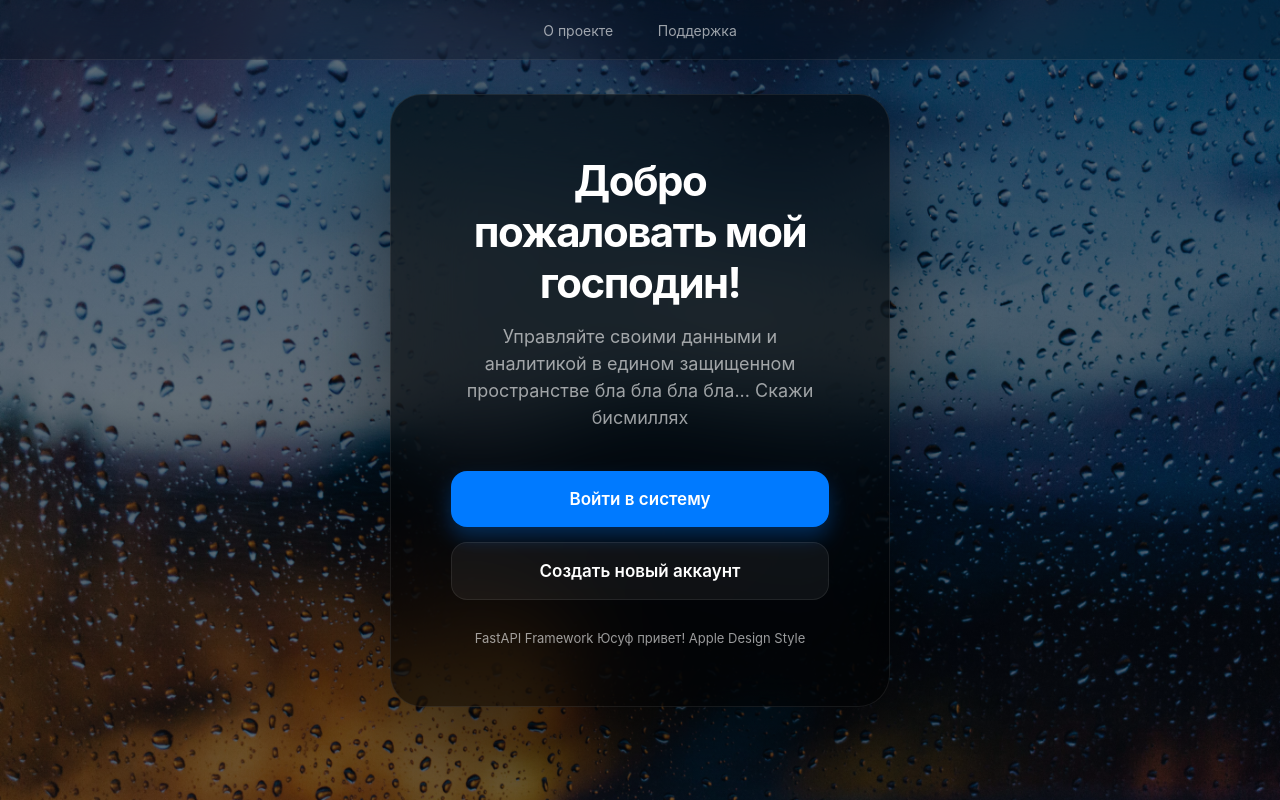
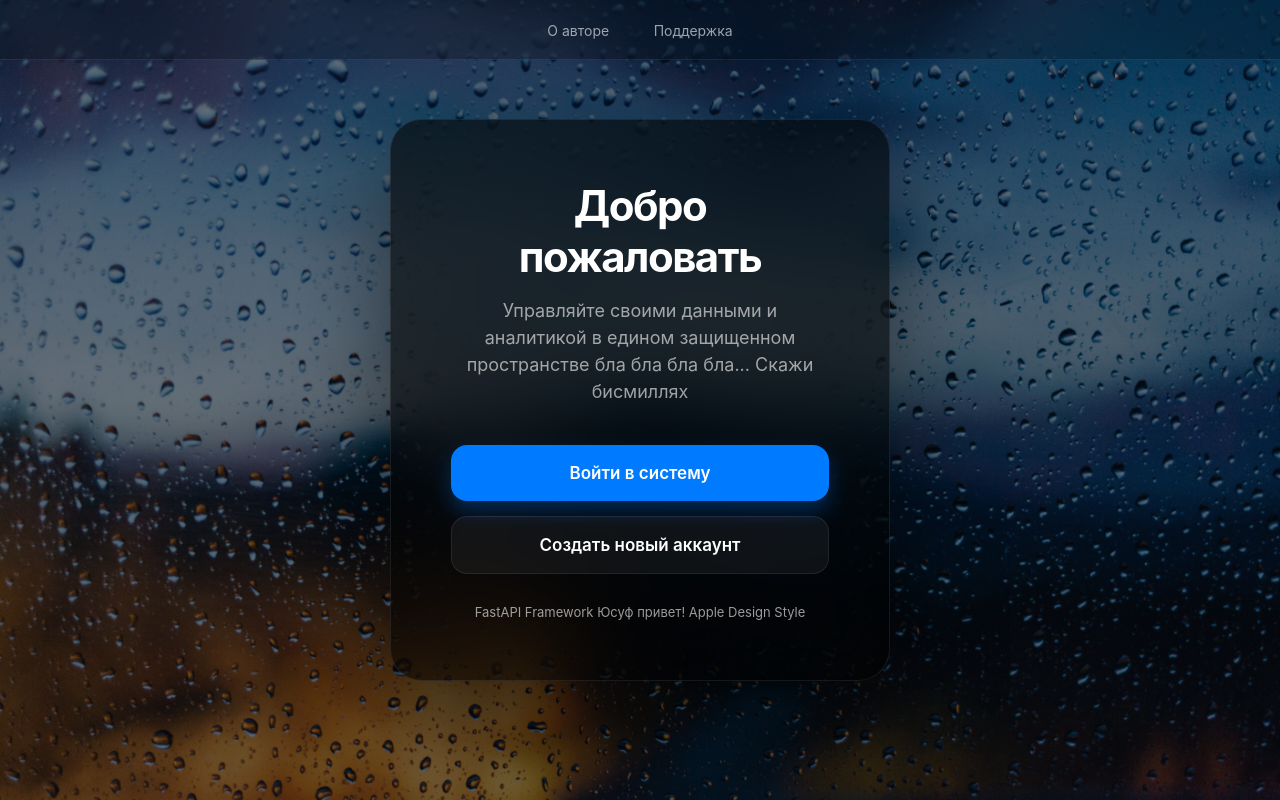
Before and after one commit to Sam1sh-code/MyFavoriteProject, a FastAPI app: page / in a window 1280 px wide. Run offline with FastAPI, Linux system fonts and the light colour scheme.

Commit message:
Update 1.2     Append a image

```diff
--- a/app/templates/about.html
+++ b/app/templates/about.html
@@ -23,7 +23,7 @@
 
         body {
             background-image: linear-gradient(rgba(5, 10, 20, 0.6), rgba(5, 10, 20, 0.6)),
-                              url("/static/images/background.jpg");
+                              url("/static/images/backgroundme.jpg");
             background-size: cover;
             background-position: center;
             background-attachment: fixed;
--- a/app/templates/analytics.html
+++ b/app/templates/analytics.html
@@ -24,7 +24,7 @@
 
         body {
             background-image: linear-gradient(rgba(5, 10, 20, 0.6), rgba(5, 10, 20, 0.6)),
-                              url("/static/images/background.jpg");
+                              url("/static/images/backgroundNightCity.jpg");
             background-size: cover;
             background-position: center;
             background-attachment: fixed;
--- a/app/templates/index.html
+++ b/app/templates/index.html
@@ -149,13 +149,13 @@
 
     <nav class="navbar">
         <div class="nav-links">
-            <a href="/about">О проекте</a>
+            <a href="/about">О авторе</a>
             <a href="/support">Поддержка</a>
         </div>
     </nav>
 
     <main class="hub-container">
-        <h1>Добро пожаловать мой господин!</h1>
+        <h1>Добро пожаловать</h1>
         <p class="description">Управляйте своими данными и аналитикой в едином защищенном пространстве бла бла бла бла... Скажи бисмиллях</p>
 
         <div class="button-group">
```
Also changed, not shown: app/routers/analytics.py (line endings or trailing spaces), app/services/analytics_scraping.py (added), static/images/backgroundNightCity.jpg (added), static/images/backgroundme.jpg (added).
